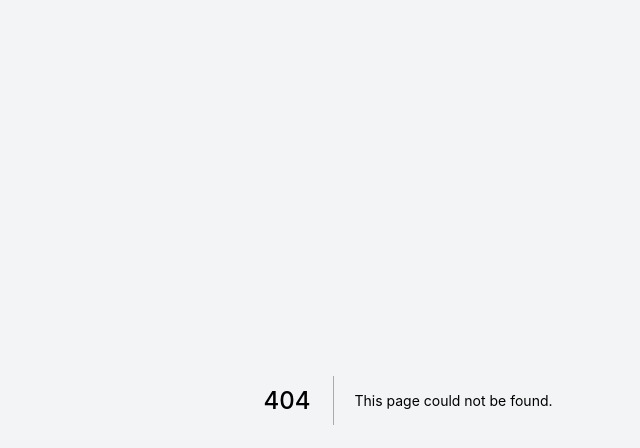
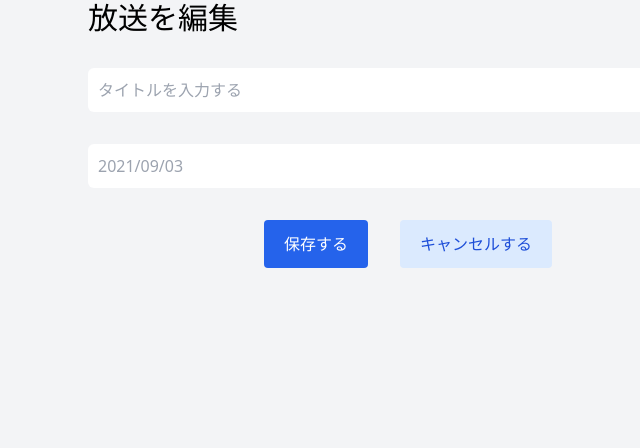
Before and after one commit to three-ppp/PPP_Engibeer, a Next.js app: page /admin/broadcast/1/edit in a window 1280 px wide. Before the commit this address had no page. Shown: the top 448 px of the page, without its empty margins (232-872 px from the left). Built offline with nearby package versions, Linux system fonts and the light colour scheme.

Commit message:
アドミン用の放送作成、設定ページを作成

```diff
--- /dev/null
+++ b/pages/admin/broadcast/[broadcastId]/edit.tsx
@@ -0,0 +1,73 @@
+import { useRouter } from "next/dist/client/router";
+import { ChangeEvent, useCallback, useEffect, useState, VFC } from "react";
+import Button from "../../../../components/Button";
+import PrimaryInput from "../../../../components/PrimaryInput";
+
+const BroadcastEditPage: VFC = () => {
+  const [broadcastTitle, setBroadcastTitle] = useState("");
+  const [broadcastDate, setBroadcastDate] = useState("");
+  const [broadcastId, setBroadcastId] = useState<string | string[] | undefined>(
+    undefined
+  );
+
+  const router = useRouter();
+
+  const onChangeTitle = (e: ChangeEvent<HTMLInputElement>) => {
+    setBroadcastTitle(e.target.value);
+  };
+  const onChangeDate = (e: ChangeEvent<HTMLInputElement>) => {
+    setBroadcastTitle(e.target.value);
+  };
+
+  const saveBroadcast = useCallback(() => {
+    // 放送の情報を更新する処理を書く
+    console.log("save");
+  }, []);
+
+  const pushLivePage = useCallback(() => {
+    router.push(`/admin/live/${broadcastId}`);
+  }, []);
+
+  useEffect(() => {
+    // クエリがセットされたことを検知
+    if (router.asPath !== router.route) {
+      const { broadcastId } = router.query;
+      setBroadcastId(broadcastId);
+    }
+  }, [router]);
+
+  return (
+    <div className="flex flex-col justify-center items-center w-screen">
+      <div className="flex flex-col items-baseline w-6/12">
+        <h1 className="mb-8 text-3xl">放送を編集</h1>
+        <div className="w-full mb-8">
+          <PrimaryInput
+            value={broadcastTitle}
+            onChange={onChangeTitle}
+            placeholder="タイトルを入力する"
+          />
+        </div>
+        <div className="w-full mb-8">
+          <PrimaryInput
+            value={broadcastDate}
+            onChange={onChangeDate}
+            placeholder="2021/09/03"
+          />
+        </div>
+      </div>
+
+      <div className="flex">
+        <div className="mr-8">
+          <Button text="保存する" onClick={saveBroadcast} />
+        </div>
+        <Button
+          text="キャンセルする"
+          buttonType="second"
+          onClick={pushLivePage}
+        />
+      </div>
+    </div>
+  );
+};
+
+export default BroadcastEditPage;
--- /dev/null
+++ b/pages/admin/broadcast/add.tsx
@@ -0,0 +1,62 @@
+import { useRouter } from "next/dist/client/router";
+import { ChangeEvent, useCallback, useState, VFC } from "react";
+import Button from "../../../components/Button";
+import PrimaryInput from "../../../components/PrimaryInput";
+
+const BroadcastAddPage: VFC = () => {
+  const [broadcastTitle, setBroadcastTitle] = useState("");
+  const [broadcastDate, setBroadcastDate] = useState("");
+  const router = useRouter();
+
+  const onChangeTitle = useCallback((e: ChangeEvent<HTMLInputElement>) => {
+    setBroadcastTitle(e.target.value);
+  }, []);
+
+  const onChangeDate = (e: ChangeEvent<HTMLInputElement>) => {
+    setBroadcastTitle(e.target.value);
+  };
+
+  const addBroadcast = useCallback(() => {
+    // 放送を投稿する処理を書く
+    console.log("add");
+  }, []);
+
+  const pushHomePage = useCallback(() => {
+    router.push("/admin/home");
+  }, [router]);
+
+  return (
+    <div className="flex flex-col justify-center items-center w-screen">
+      <div className="flex flex-col items-baseline w-6/12">
+        <h1 className="mb-8 text-3xl">放送を作成</h1>
+        <div className="w-full mb-8">
+          <PrimaryInput
+            value={broadcastTitle}
+            onChange={onChangeTitle}
+            placeholder="タイトルを入力する"
+          />
+        </div>
+        <div className="w-full mb-8">
+          <PrimaryInput
+            value={broadcastDate}
+            onChange={onChangeDate}
+            placeholder="2021/09/03"
+          />
+        </div>
+      </div>
+
+      <div className="flex">
+        <div className="mr-8">
+          <Button text="保存する" onClick={addBroadcast} />
+        </div>
+        <Button
+          text="キャンセルする"
+          buttonType="second"
+          onClick={pushHomePage}
+        />
+      </div>
+    </div>
+  );
+};
+
+export default BroadcastAddPage;
```
